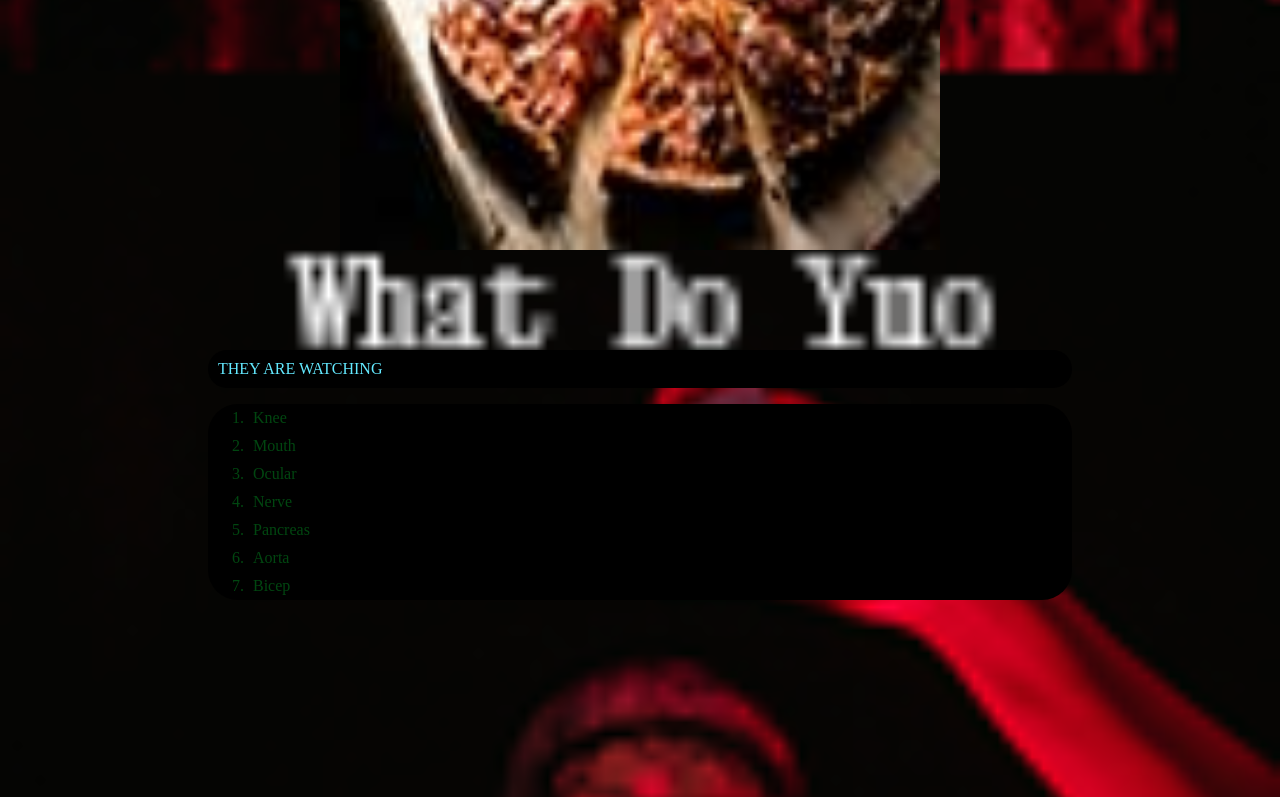
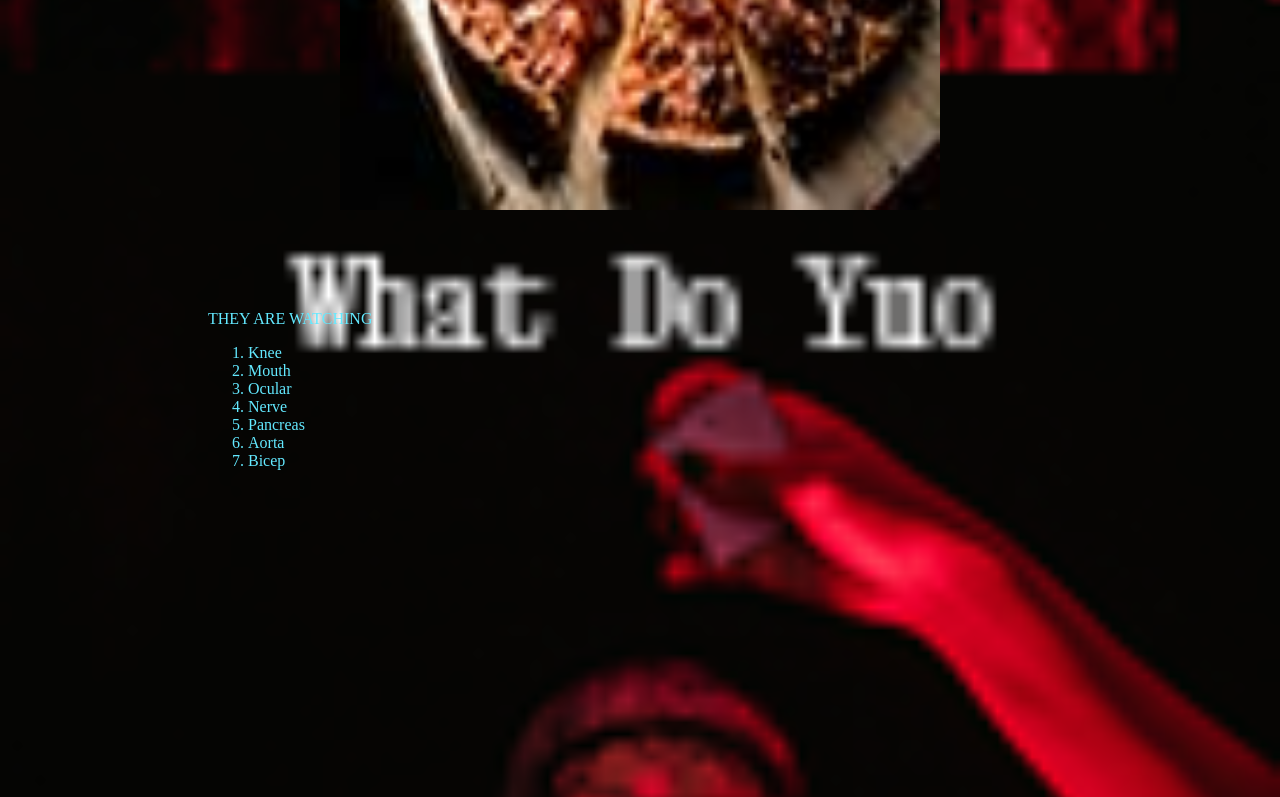
Before and after one commit to GPO-Lena/covid19truthnow.github.io, a plain HTML site: page index.html in a window 1280 px wide. Shown: the part 1855-2652 px from the top of the page. Drawn offline with Linux system fonts and the light colour scheme.

Commit message:
Removed paragraph background

```diff
--- a/css/index-css.css
+++ b/css/index-css.css
@@ -44,15 +44,9 @@ body {
     padding-top: 200px;
 }
 body p {
-    border-radius: 30px;
-    padding: 10px;
-    background-color: #000000;
 }
 body ol {
-    border-radius: 30px;
-    background-color: #000000;
-    color: #004610;
 }
 body ol li {
-    padding: 5px;
+
 }
```
